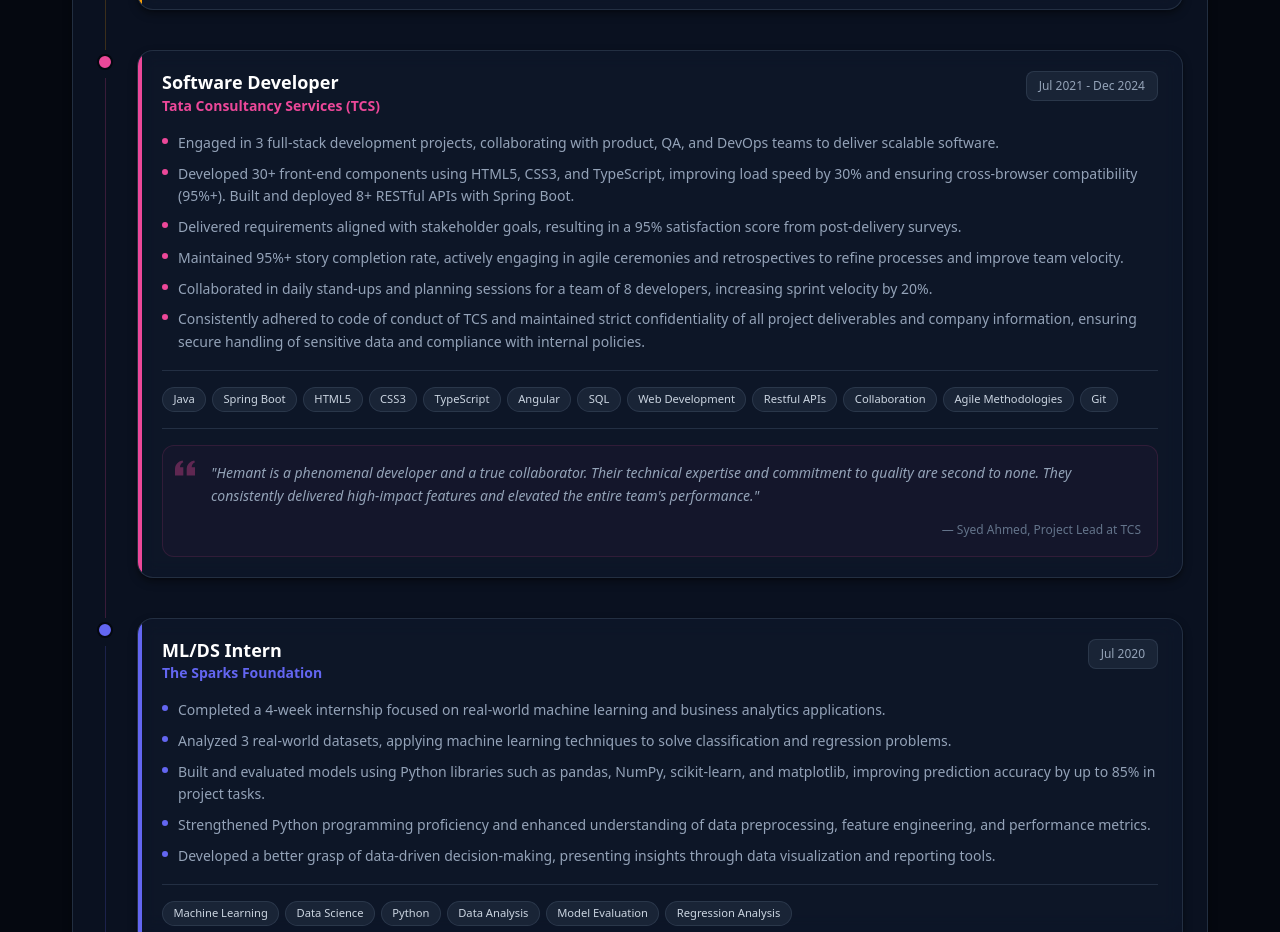
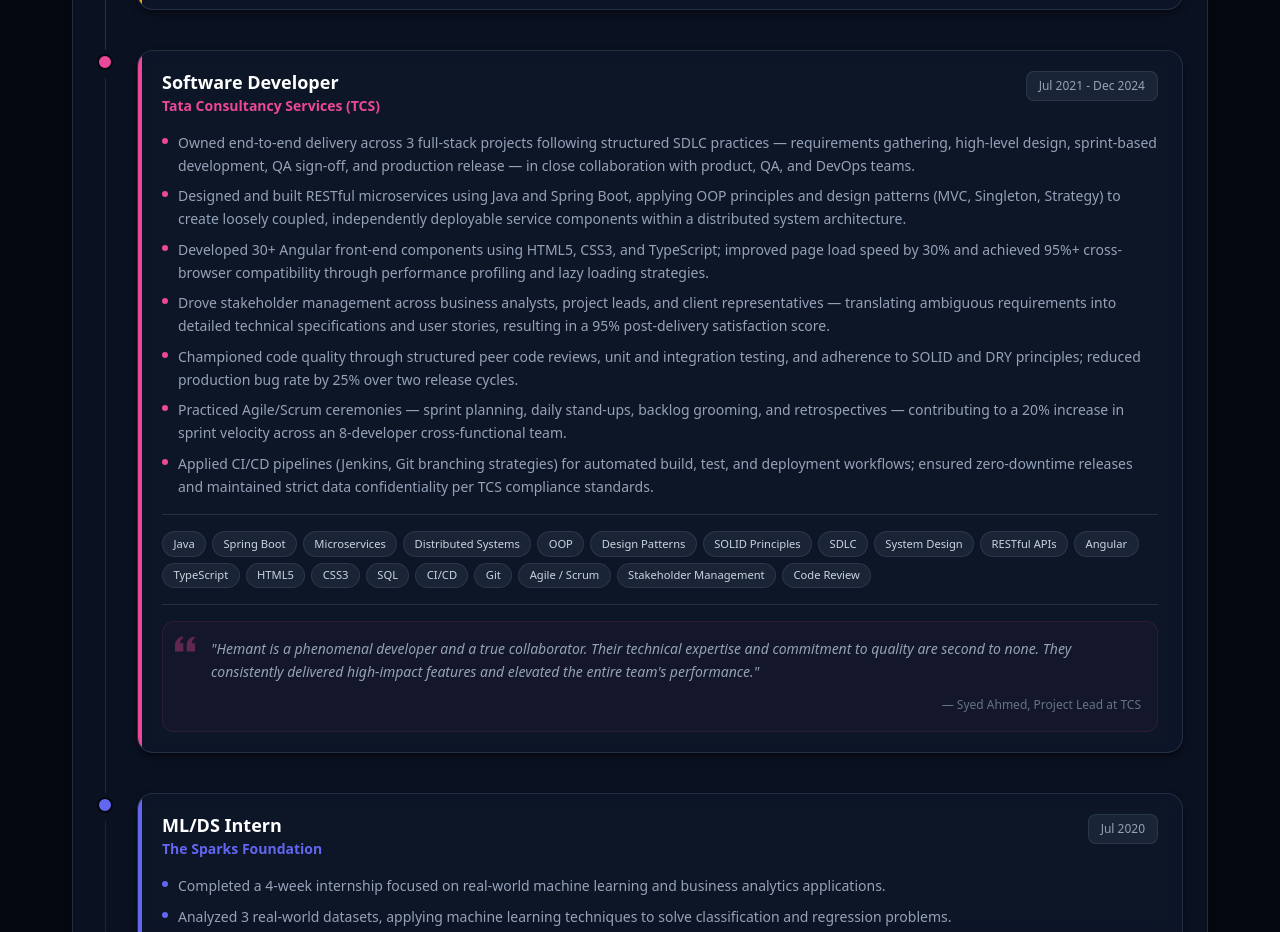
Before and after one commit to Hemkush/portfolio-website, a Next.js app: page /home/experience in a window 1280 px wide. Shown: the part 2440-3372 px from the top of the page. Built offline with nearby package versions, Linux system fonts and the light colour scheme; no server answers; a web font is replaced by a local one.

Commit message:
content: enrich TCS experience with SDLC, microservices, OOP, distributed systems, stakeholder management, CI/CD, SOLID

```diff
--- a/src/app/home/constant.tsx
+++ b/src/app/home/constant.tsx
@@ -342,14 +342,15 @@
         role: 'Software Developer',
         timeline: 'Jul 2021 - Dec 2024',
         description: [
-            'Engaged in 3 full-stack development projects, collaborating with product, QA, and DevOps teams to deliver scalable software.',
-            'Developed 30+ front-end components using HTML5, CSS3, and TypeScript, improving load speed by 30% and ensuring cross-browser compatibility (95%+). Built and deployed 8+ RESTful APIs with Spring Boot.',
-            'Delivered requirements aligned with stakeholder goals, resulting in a 95% satisfaction score from post-delivery surveys.',
-            'Maintained 95%+ story completion rate, actively engaging in agile ceremonies and retrospectives to refine processes and improve team velocity.',
-            'Collaborated in daily stand-ups and planning sessions for a team of 8 developers, increasing sprint velocity by 20%.',
-            'Consistently adhered to code of conduct of TCS and maintained strict confidentiality of all project deliverables and company information, ensuring secure handling of sensitive data and compliance with internal policies.'
+            'Owned end-to-end delivery across 3 full-stack projects following structured SDLC practices — requirements gathering, high-level design, sprint-based development, QA sign-off, and production release — in close collaboration with product, QA, and DevOps teams.',
+            'Designed and built RESTful microservices using Java and Spring Boot, applying OOP principles and design patterns (MVC, Singleton, Strategy) to create loosely coupled, independently deployable service components within a distributed system architecture.',
+            'Developed 30+ Angular front-end components using HTML5, CSS3, and TypeScript; improved page load speed by 30% and achieved 95%+ cross-browser compatibility through performance profiling and lazy loading strategies.',
+            'Drove stakeholder management across business analysts, project leads, and client representatives — translating ambiguous requirements into detailed technical specifications and user stories, resulting in a 95% post-delivery satisfaction score.',
+            'Championed code quality through structured peer code reviews, unit and integration testing, and adherence to SOLID and DRY principles; reduced production bug rate by 25% over two release cycles.',
+            'Practiced Agile/Scrum ceremonies — sprint planning, daily stand-ups, backlog grooming, and retrospectives — contributing to a 20% increase in sprint velocity across an 8-developer cross-functional team.',
+            'Applied CI/CD pipelines (Jenkins, Git branching strategies) for automated build, test, and deployment workflows; ensured zero-downtime releases and maintained strict data confidentiality per TCS compliance standards.',
         ],
-        skills: ['Java', 'Spring Boot', 'HTML5', 'CSS3', 'TypeScript', 'Angular', 'SQL', 'Web Development', 'Restful APIs', 'Collaboration', 'Agile Methodologies', 'Git'],
+        skills: ['Java', 'Spring Boot', 'Microservices', 'Distributed Systems', 'OOP', 'Design Patterns', 'SOLID Principles', 'SDLC', 'System Design', 'RESTful APIs', 'Angular', 'TypeScript', 'HTML5', 'CSS3', 'SQL', 'CI/CD', 'Git', 'Agile / Scrum', 'Stakeholder Management', 'Code Review'],
         recommendation: {
             name: 'Syed Ahmed',
             title: 'Project Lead at TCS',
```
